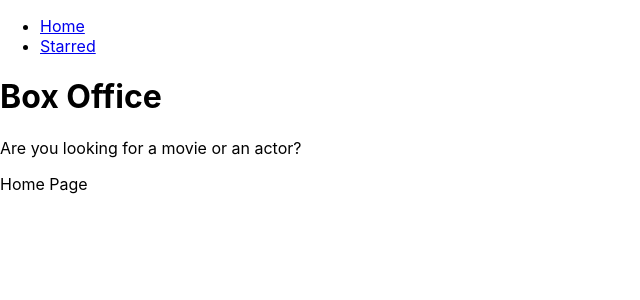
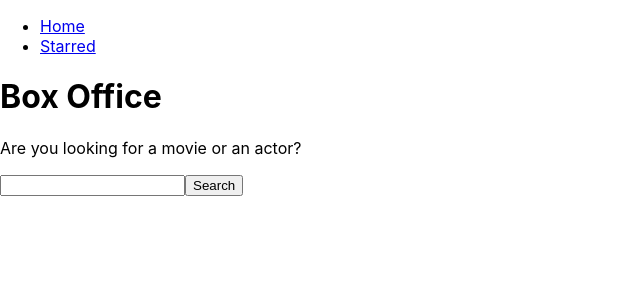
Before and after one commit to ashwinipendkar953/box-office-app, a React (Create React App) app: page / in a window 1280 px wide. Shown: the top 300 px of the page, without its empty margins (0-640 px from the left). Built offline with nearby package versions, Linux system fonts and the light colour scheme.

Commit message:
added textbox for searching, search for shows on button click

```diff
--- a/src/pages/Home.jsx
+++ b/src/pages/Home.jsx
@@ -1,5 +1,30 @@
+import { useState } from 'react';
+
 const Home = () => {
-  return <div>Home Page</div>;
+  const [searchStr, setSearchStr] = useState('');
+
+  const onSearchInputChange = e => {
+    setSearchStr(e.target.value);
+  };
+
+  const onSearch = async e => {
+    e.preventDefault();
+
+    const response = await fetch(
+      `https://api.tvmaze.com/search/shows?q=${searchStr}`
+    );
+    const body = await response.json();
+    console.log(body);
+  };
+
+  return (
+    <div>
+      <form onSubmit={onSearch}>
+        <input type="text" value={searchStr} onChange={onSearchInputChange} />
+        <button type="submit">Search</button>
+      </form>
+    </div>
+  );
 };
 
 export default Home;
```
